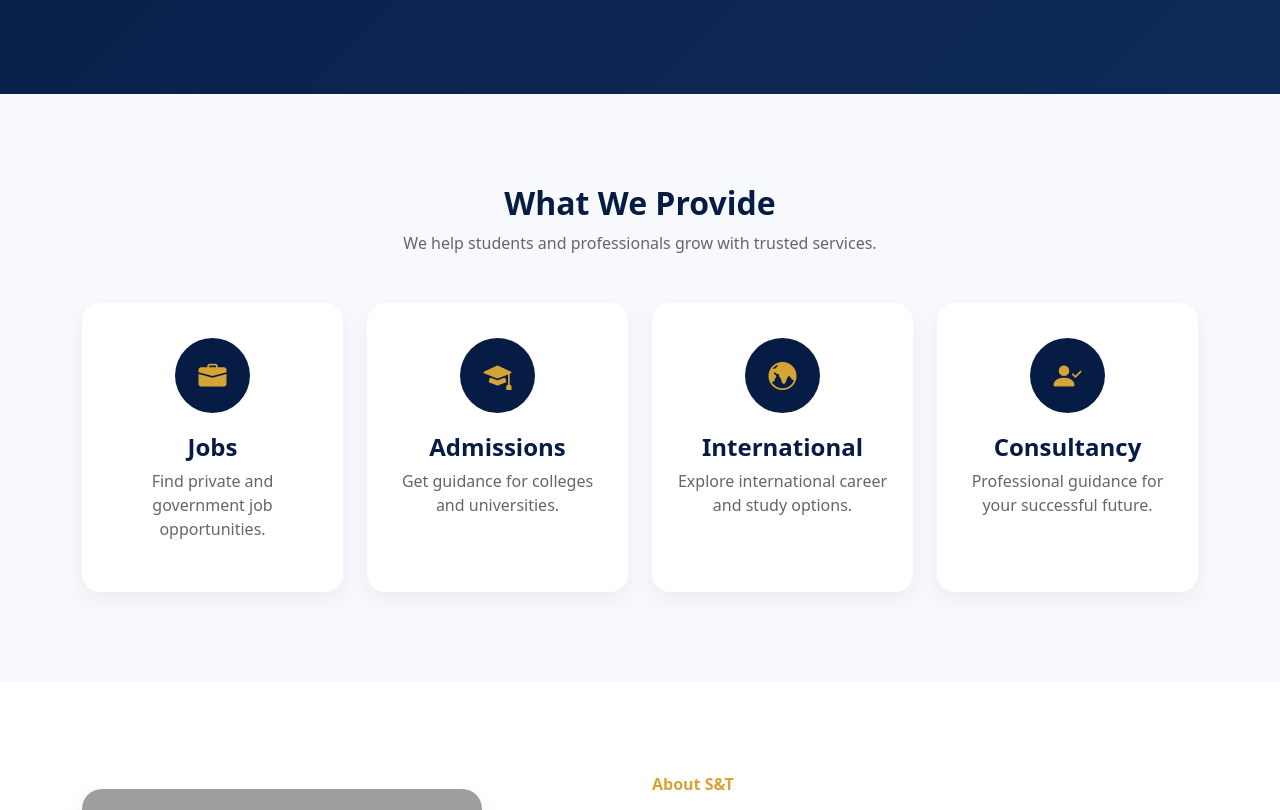
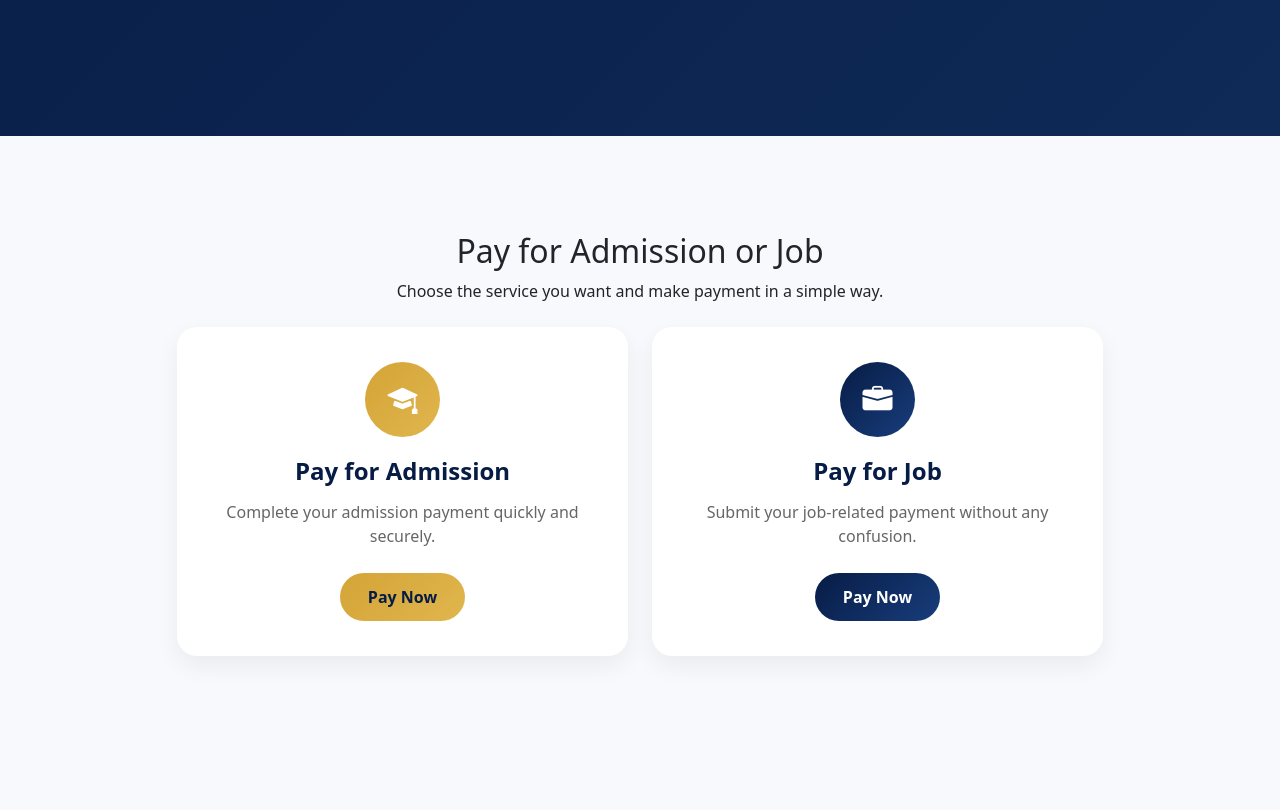
Before and after one commit to sachinkush007/s-and-t-fe, an Angular app: page / in a window 1280 px wide. Shown: the part 780-1590 px from the top of the page. Built offline with nearby package versions, Linux system fonts and the light colour scheme; grey boxes are pictures that could not be loaded.

Commit message:
Payment and Hire form added

```diff
--- a/src/app/app-module.ts
+++ b/src/app/app-module.ts
@@ -11,10 +11,11 @@ import { Admissions } from './component/admissions/admissions';
 import { Contact } from './component/contact/contact';
 import { Footer } from './component/footer/footer';
 import { Hiring } from './component/hiring/hiring';
+import { FormsModule } from '@angular/forms';
 
 @NgModule({
   declarations: [App, Navbar, Home, About, Jobs, Admissions, Contact, Footer, Hiring],
-  imports: [BrowserModule, AppRoutingModule],
+  imports: [BrowserModule, AppRoutingModule,FormsModule],
   providers: [provideBrowserGlobalErrorListeners(), provideClientHydration(withEventReplay())],
   bootstrap: [App],
 })
--- a/src/app/component/contact/contact.html
+++ b/src/app/component/contact/contact.html
@@ -19,11 +19,7 @@
       </div>
 
       <div class="col-lg-6 text-center">
-        <img
-          src="assets/st2.png"
-          alt="Contact S&T"
-          class="contact-hero-image"
-        >
+        <img src="assets/st2.png" alt="Contact S&T" class="contact-hero-image">
       </div>
 
     </div>
@@ -35,9 +31,10 @@
   <div class="container">
 
     <div class="row g-4">
+
       <div class="col-md-4">
         <div class="contact-info-card">
-          <i class="bi bi-telephone-fill"></i>
+            <i class="bi bi-telephone-fill"></i>
           <h4>Phone</h4>
           <p>+91 9958844916</p>
         </div>
@@ -45,9 +42,9 @@
 
       <div class="col-md-4">
         <div class="contact-info-card">
-          <i class="bi bi-envelope-fill"></i>
-          <h4>Email</h4>
-          <p>info@sandt.com</p>
+          <i class="bi bi-whatsapp whatsapp-icon"></i>
+          <h4>WhatsApp</h4>
+          <p>+91 9958844916</p>
         </div>
       </div>
 
--- a/src/app/component/hiring/hiring.css
+++ b/src/app/component/hiring/hiring.css
@@ -131,3 +131,39 @@ textarea.hire-input{
     width:100%;
   }
 }
+
+.success-modal{
+  border:none;
+  border-radius:24px;
+  overflow:hidden;
+}
+
+.success-icon i{
+  font-size:80px;
+  color:#28c76f;
+}
+
+.success-modal h3{
+  color:#071c45;
+  font-weight:800;
+}
+
+.success-modal p{
+  color:#666;
+  font-size:17px;
+  line-height:1.7;
+}
+
+.success-btn{
+  background:linear-gradient(135deg,#071c45,#183d7c);
+  color:white;
+  border:none;
+  border-radius:30px;
+  padding:10px 30px;
+  font-weight:700;
+}
+
+.success-btn:hover{
+  background:#d4a437;
+  color:#071c45;
+}
--- a/src/app/component/hiring/hiring.ts
+++ b/src/app/component/hiring/hiring.ts
@@ -1,4 +1,5 @@
 import { Component } from '@angular/core';
+declare var bootstrap: any;
 
 @Component({
   selector: 'app-hiring',
@@ -6,4 +7,55 @@ import { Component } from '@angular/core';
   templateUrl: './hiring.html',
   styleUrl: './hiring.css',
 })
-export class Hiring {}
+export class Hiring {
+
+  isSubmitting = false;
+
+  formData = {
+    fullName: '',
+    companyName: '',
+    phone: '',
+    email: '',
+    service: '',
+    expectedHiringCount: '',
+    location: '',
+    details: ''
+  };
+
+  private readonly sheetApiUrl = 'https://script.google.com/macros/s/AKfycbx6vBZ-OO7eLg2Vhho8TXP-uguZm6almtJTY-DCM5MxZlhz86xWix7suQeEm9mR3mf5pg/exec';
+
+ async submitForm(): Promise<void> {
+  this.isSubmitting = true;
+
+  try {
+    const response = await fetch(this.sheetApiUrl, {
+      method: 'POST',
+      mode: 'no-cors',
+      body: JSON.stringify(this.formData)
+    });
+
+    this.isSubmitting = false;
+
+    const modal = new bootstrap.Modal(
+      document.getElementById('successModal') as HTMLElement
+    );
+    modal.show();
+
+    this.formData = {
+      fullName: '',
+      companyName: '',
+      phone: '',
+      email: '',
+      service: '',
+      expectedHiringCount: '',
+      location: '',
+      details: ''
+    };
+
+  } catch (error) {
+    console.error(error);
+    this.isSubmitting = false;
+    alert('Failed to submit form');
+  }
+}
+}
--- a/src/app/component/home/home.css
+++ b/src/app/component/home/home.css
@@ -76,6 +76,90 @@
   }
   100%{
     transform:translateY(0px);
+  }
+}
+
+/* payment sectiion css */
+
+.pay-section{
+  padding: 80px 0;
+  background: #f8f9fc;
+}
+
+.pay-card{
+  background: white;
+  border-radius: 20px;
+  padding: 35px 25px;
+  text-align: center;
+  box-shadow: 0 10px 25px rgba(0,0,0,0.06);
+  height: 100%;
+  transition: 0.3s;
+}
+
+.pay-card:hover{
+  transform: translateY(-8px);
+}
+
+.pay-icon{
+  width: 75px;
+  height: 75px;
+  border-radius: 50%;
+  display: flex;
+  align-items: center;
+  justify-content: center;
+  margin: 0 auto 20px;
+  font-size: 30px;
+  color: white;
+}
+
+.admission-card .pay-icon{
+  background: linear-gradient(135deg, #d4a437, #e0b64d);
+}
+
+.job-card .pay-icon{
+  background: linear-gradient(135deg, #071c45, #183d7c);
+}
+
+.pay-card h4{
+  color: #071c45;
+  font-weight: 800;
+}
+
+.pay-card p{
+  color: #666;
+  margin: 15px 0 25px;
+}
+
+.pay-btn{
+  border: none;
+  border-radius: 30px;
+  padding: 12px 28px;
+  font-weight: 700;
+}
+
+.admission-btn{
+  background: linear-gradient(135deg, #d4a437, #e0b64d);
+  color: #071c45;
+}
+
+.admission-btn:hover{
+  background: linear-gradient(135deg, #071c45, #183d7c);
+  color: white;
+}
+
+.job-btn{
+  background: linear-gradient(135deg, #071c45, #183d7c);
+  color: white;
+}
+
+.job-btn:hover{
+  background: linear-gradient(135deg, #d4a437, #e0b64d);
+  color: #071c45;
+}
+
+@media(max-width:991px){
+  .pay-section{
+    padding: 60px 0;
   }
 }
 
--- a/src/app/component/home/home.html
+++ b/src/app/component/home/home.html
@@ -55,6 +55,47 @@
 
 </section>
 
+<!-- payment section -->
+<section class="pay-section">
+  <div class="container">
+    <div class="text-center mb-4">
+      <!-- <span class="section-tag">Quick Payment</span> -->
+      <h2 class="section-title mt-3">Pay for Admission or Job</h2>
+      <p class="section-description mx-auto">
+        Choose the service you want and make payment in a simple way.
+      </p>
+    </div>
+
+    <div class="row g-4 justify-content-center">
+      <div class="col-md-6 col-lg-5">
+        <div class="pay-card admission-card">
+          <div class="pay-icon">
+            <i class="bi bi-mortarboard-fill"></i>
+          </div>
+          <h4>Pay for Admission</h4>
+          <p>
+            Complete your admission payment quickly and securely.
+          </p>
+          <button class="btn pay-btn admission-btn" (click)="payNow('admission')">Pay Now</button>
+
+        </div>
+      </div>
+
+      <div class="col-md-6 col-lg-5">
+        <div class="pay-card job-card">
+          <div class="pay-icon">
+            <i class="bi bi-briefcase-fill"></i>
+          </div>
+          <h4>Pay for Job</h4>
+          <p>
+            Submit your job-related payment without any confusion.
+          </p>
+          <button class="btn pay-btn job-btn" (click)="payNow('job')">Pay Now</button>
+        </div>
+      </div>
+    </div>
+  </div>
+</section>
 
 <!-- SERVICES SECTION -->
 <section class="services-section">
--- a/src/app/component/home/home.ts
+++ b/src/app/component/home/home.ts
@@ -1,4 +1,6 @@
 import { Component } from '@angular/core';
+
+declare var Razorpay: any;
 
 @Component({
   selector: 'app-home',
@@ -6,4 +8,56 @@ import { Component } from '@angular/core';
   templateUrl: './home.html',
   styleUrl: './home.css',
 })
-export class Home {}
+export class Home {
+
+   // Replace this with your Razorpay Key ID from the dashboard
+  private readonly razorpayKeyId = 'rzp_test_SoMQLqJoAUnpV9';
+
+  payNow(type: 'admission' | 'job'): void {
+    const amount = type === 'admission' ? 49900 : 59900; // in paise
+    const description =
+      type === 'admission'
+        ? 'Admission Payment'
+        : 'Job Payment';
+
+    const options = {
+      key: this.razorpayKeyId,
+      amount: amount,
+      currency: 'INR',
+      name: 'S&T Jobs & Admissions',
+      description: description,
+      image: 'assets/st2.png',
+      prefill: {
+        name: '',
+        email: '',
+        contact: ''
+      },
+      theme: {
+        color: '#0f2a57'
+      },
+      handler: (response: any) => {
+        console.log('Payment Success:', response);
+
+        alert(
+          'Payment successful!\nPayment ID: ' + response.razorpay_payment_id
+        );
+
+        // Here you can send response.razorpay_payment_id to backend
+        // for verification and order confirmation.
+      },
+      modal: {
+        ondismiss: () => {
+          console.log('Payment popup closed');
+        }
+      }
+    };
+
+    if (typeof Razorpay === 'undefined') {
+      alert('Razorpay SDK is not loaded. Please add checkout.js in index.html');
+      return;
+    }
+
+    const rzp = new Razorpay(options);
+    rzp.open();
+  }
+}
--- a/src/app/component/navbar/navbar.html
+++ b/src/app/component/navbar/navbar.html
@@ -1,7 +1,7 @@
 <header class="st-header">
 
     <!-- Top Contact Bar -->
-    <!-- <div class="topbar">
+    <div class="topbar">
         <div class="container-fluid px-3 px-lg-4">
             <div class="topbar-inner">
 
@@ -17,16 +17,17 @@
                         <i class="bi bi-envelope-fill"></i>
                         info@sandt.com
                     </span>
-                    <span class="divider">|</span>
+                    <!-- <span class="divider">|</span> -->
+
+
+                </div>
 
                 <span>
                     <i class="bi bi-geo-alt-fill"></i>
-          3rd Floor, Vardhman Trade Centre,
+                    <!-- 3rd Floor, Vardhman Trade Centre, -->
                     Nehru Place, New Delhi
                 </span>
-        </div>
-
-        <div class="topbar-right">
+                <!-- <div class="topbar-right">
         <a href="#" class="social-icon">
           <i class="bi bi-linkedin"></i>
         </a>
@@ -38,11 +39,11 @@
         <a href="#" class="social-icon">
           <i class="bi bi-whatsapp"></i>
         </a>
-        </div>
+        </div> -->
 
             </div>
         </div>
-  </div> -->
+    </div>
 
     <!-- Main Navbar -->
     <nav class="navbar navbar-expand-lg main-navbar">
@@ -104,7 +105,7 @@
 
                     <li class="nav-item">
                         <a class="nav-link" routerLink="/contact" routerLinkActive="active">
-                            Contact
+                            Contact Us
                         </a>
                     </li>
                 </ul>
--- a/src/index.html
+++ b/src/index.html
@@ -9,5 +9,12 @@
 </head>
 <body>
   <app-root></app-root>
+  <script src="https://checkout.razorpay.com/v1/checkout.js"></script>
 </body>
 </html>
+
+
+
+<!-- AKfycby6SZcxhpN3H0V_Am6TmonPV_wGbyz8-KhOx_Y71c_WmVUH9jJfKE9DyBkVZRDj1mLQJw
+
+https://script.google.com/macros/s/AKfycby6SZcxhpN3H0V_Am6TmonPV_wGbyz8-KhOx_Y71c_WmVUH9jJfKE9DyBkVZRDj1mLQJw/exec -->
```
Also changed, not shown: src/app/component/hiring/hiring.html (+255 -31 lines), src/app/component/contact/contact.css (line endings or trailing spaces), 1 other file (tests, documents, lock files or other folders). Lines whose indentation alone changed are shown as unchanged.
